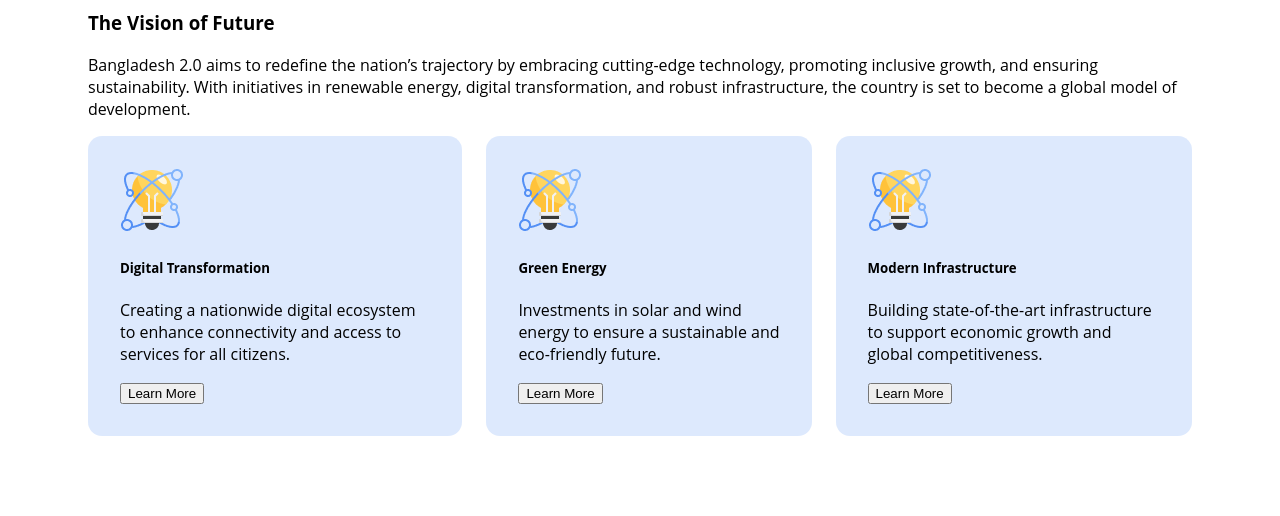
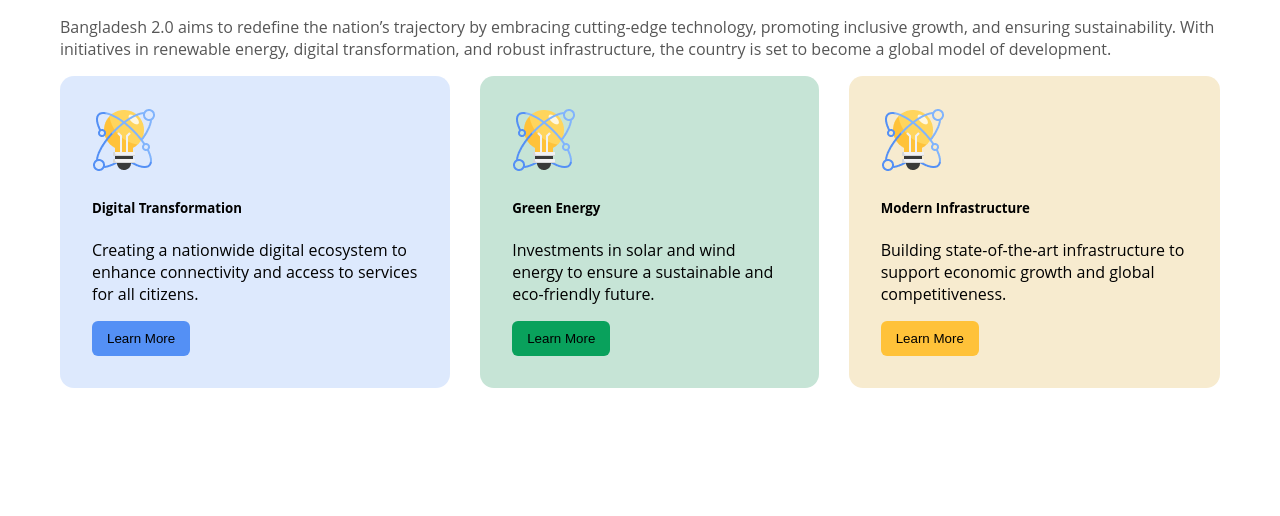
Before and after one commit to uttam2004/Assignment-no-1, a plain HTML site: page index.html in a window 1280 px wide. Shown: the part 595-1111 px from the top of the page. After the commit the page ends 983 px from the top, so only its background shows below. Drawn offline with Linux system fonts and the light colour scheme.

Commit message:
2nd part complet

```diff
--- a/index.html
+++ b/index.html
@@ -37,19 +37,19 @@
                     <img src="assets/card-icon.png" alt="" class="light">
                     <h5 class="technology-title">Digital Transformation</h5>
                     <p class="technology-description">Creating a nationwide digital ecosystem to enhance connectivity and access to services for all citizens.</p>
-                    <button type="button">Learn More</button>
+                    <button class="btn-primary-1" type="button">Learn More</button>
                 </div>
                 <div class="technology-types-2">
                     <img src="assets/card-icon.png" alt="" class="light">
                     <h5 class="technology-title">Green Energy</h5>
                     <p class="technology-description">Investments in solar and wind energy to ensure a sustainable and eco-friendly future.</p>
-                    <button type="button">Learn More</button>
+                    <button class="btn-primary-2" type="button">Learn More</button>
                 </div>
                 <div class="technology-types-3">
                     <img src="assets/card-icon.png" alt="" class="light">
                     <h5 class="technology-title">Modern Infrastructure</h5>
                     <p class="technology-description">Building state-of-the-art infrastructure to support economic growth and global competitiveness.</p>
-                    <button type="button">Learn More</button>
+                    <button class="btn-primary-3" type="button">Learn More</button>
                 </div>
             </div>
         </section>
--- a/styles/portfolio1.css
+++ b/styles/portfolio1.css
@@ -9,10 +9,10 @@
 
 /* nav styles */
 main{
-    margin: 80px;
+    /* margin: 80px; */
 }
 body{
-    /* margin: 0 60px; */
+    margin: 0 60px;
 }
 nav{
     display: flex;
@@ -21,7 +21,7 @@ nav{
 }
 .nav-title{
     font-weight: bold;
-    font-size: 32px;
+    font-size: 28px;
 }
 nav ul li{
     list-style: none;
@@ -68,11 +68,19 @@ nav ul li{
     font-weight: bold;
 }
 /* The Vision of Future Styles */
+.vision-title{
+    font-weight: bold;
+    font-size: 32px;
+}
+.vision-description{
+    color: rgba(14, 14, 14, 0.7);
+    font-weight: 400;
+    font-size: 16px;
+}
 main .technology{
     display: flex;
-    gap: 24px;
+    gap: 30px;
     justify-content: space-between;
-    width: 100%;
 }
 .technology-types-1{
     padding: 32px;
@@ -81,11 +89,29 @@ main .technology{
 }
 .technology-types-2{
     padding: 32px;
-    background-color:rgba(84, 144, 245, 0.2) ;
+    background-color:rgba(198, 228, 214, 1) ;
     border-radius: 14px;
 }
 .technology-types-3{
     padding: 32px;
-    background-color:rgba(84, 144, 245, 0.2) ;
+    background-color:rgba(247, 235, 207, 1) ;
     border-radius: 14px;
 }
+.btn-primary-1{
+    background-color: rgba(84, 144, 245, 1);
+    border-radius: 6px;
+    padding: 10px 15px;
+    border: none;
+}
+.btn-primary-2{
+    background-color: rgba(9, 161, 92, 1);
+    border-radius: 6px;
+    padding: 10px 15px;
+    border: none;
+}
+.btn-primary-3{
+    background-color: rgba(255, 194, 57, 1);
+    border-radius: 6px;
+    padding: 10px 15px;
+    border: none;
+}
```
